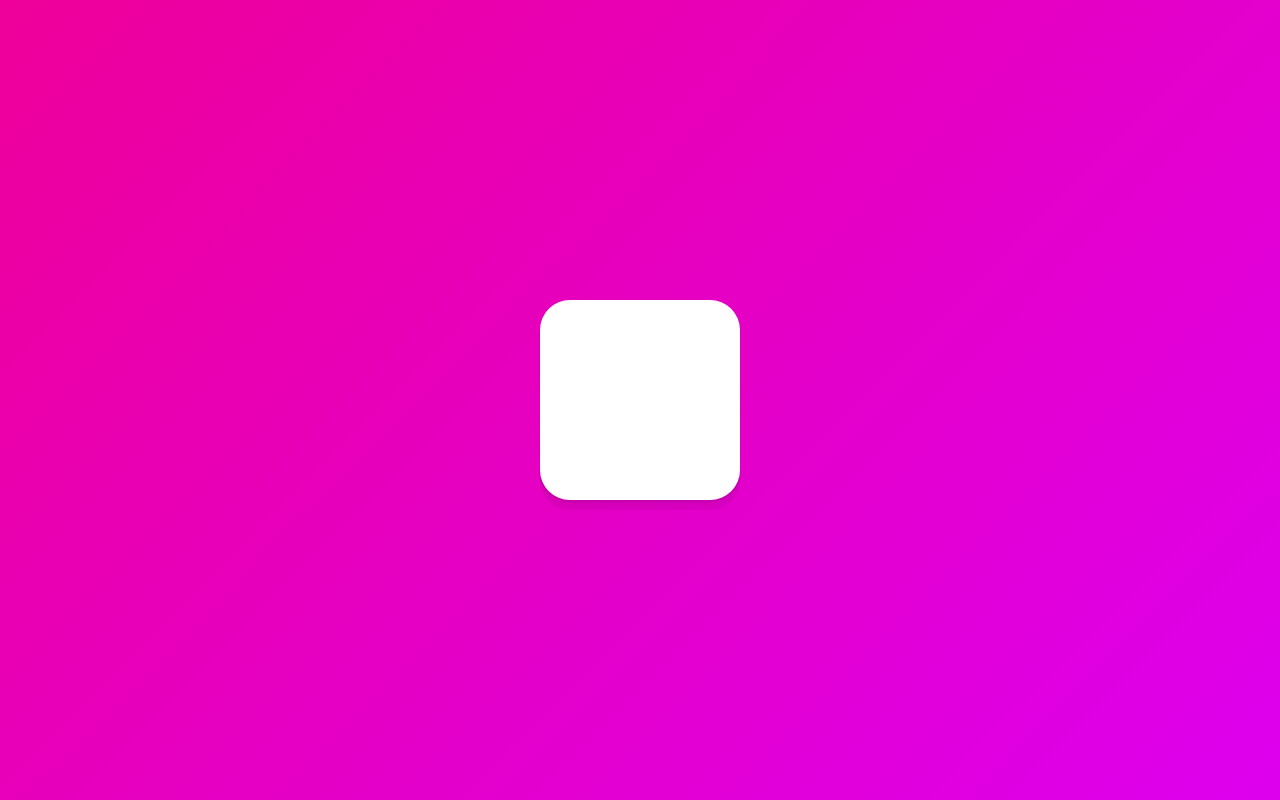
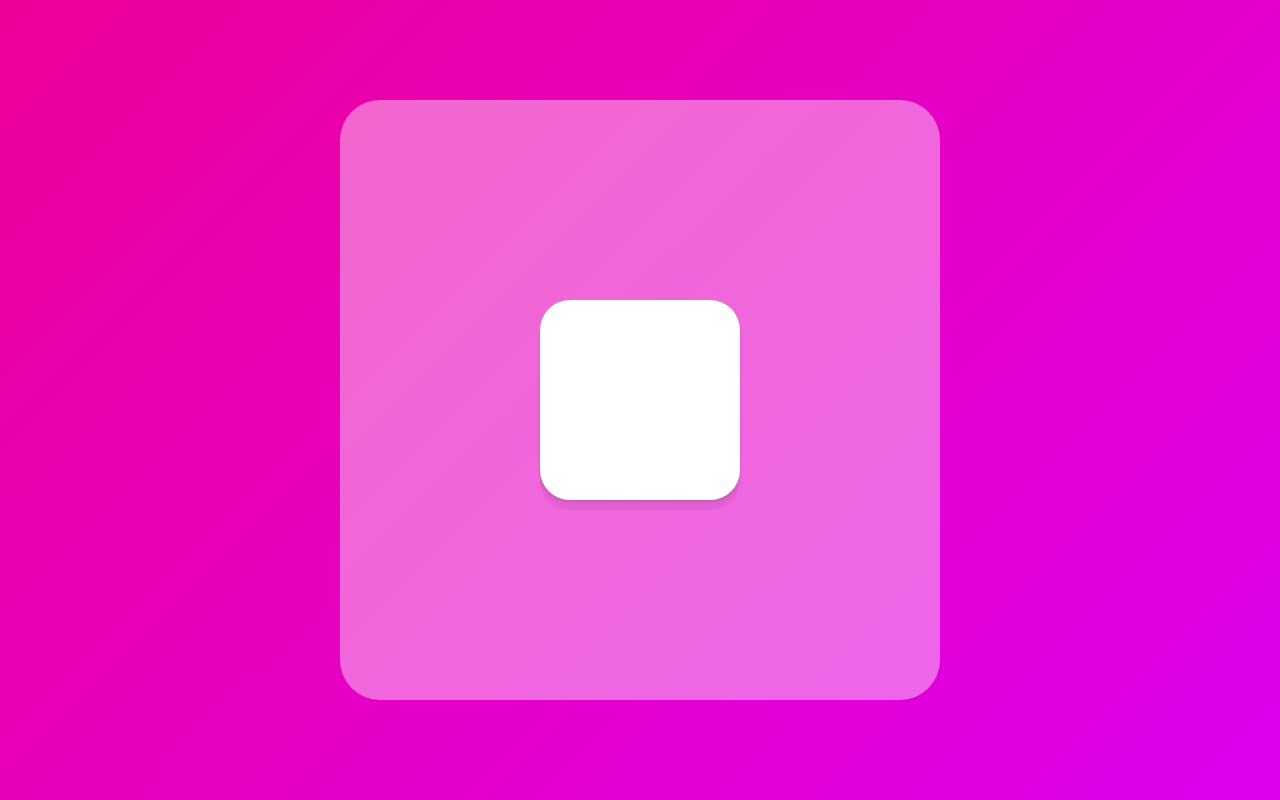
Before and after one commit to yousunzoo/framer-motion, a React (Create React App) app: page / in a window 1280 px wide. Built offline with nearby package versions, Linux system fonts and the light colour scheme.

Commit message:
drag movements

```diff
--- a/src/App.tsx
+++ b/src/App.tsx
@@ -1,10 +1,20 @@
-import React from "react";
+import { useRef } from "react";
 import styled from "styled-components";
 import { motion } from "framer-motion";
 
 const Wrapper = styled.div`
   height: 100vh;
   width: 100vw;
+  display: flex;
+  justify-content: center;
+  align-items: center;
+`;
+
+const BiggerBox = styled.div`
+  width: 600px;
+  height: 600px;
+  background-color: rgba(255, 255, 255, 0.4);
+  border-radius: 40px;
   display: flex;
   justify-content: center;
   align-items: center;
@@ -19,14 +29,25 @@
 `;
 
 const boxVar = {
-  hover: { scale: 1.5, rotateZ: 90 },
-  click: { scale: 1, borderRadius: "100px" },
+  hover: { rotateZ: 90 },
+  click: { borderRadius: "100px" },
 };
 
 function App() {
+  const biggerBoxRef = useRef<HTMLDivElement>(null);
   return (
     <Wrapper>
-      <Box variants={boxVar} whileHover="hover" whileTap="click" />
+      <BiggerBox ref={biggerBoxRef}>
+        <Box
+          dragSnapToOrigin
+          dragElastic={1}
+          dragConstraints={biggerBoxRef}
+          drag
+          variants={boxVar}
+          whileHover="hover"
+          whileTap="click"
+        />
+      </BiggerBox>
     </Wrapper>
   );
 }
```
Also changed, not shown: 1 other file (tests, documents, lock files or other folders).
